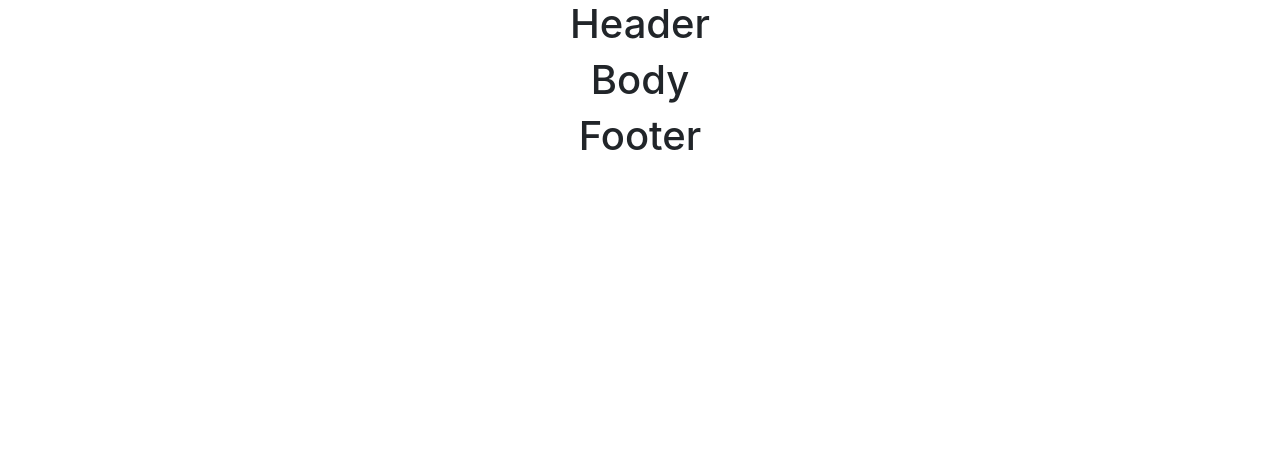
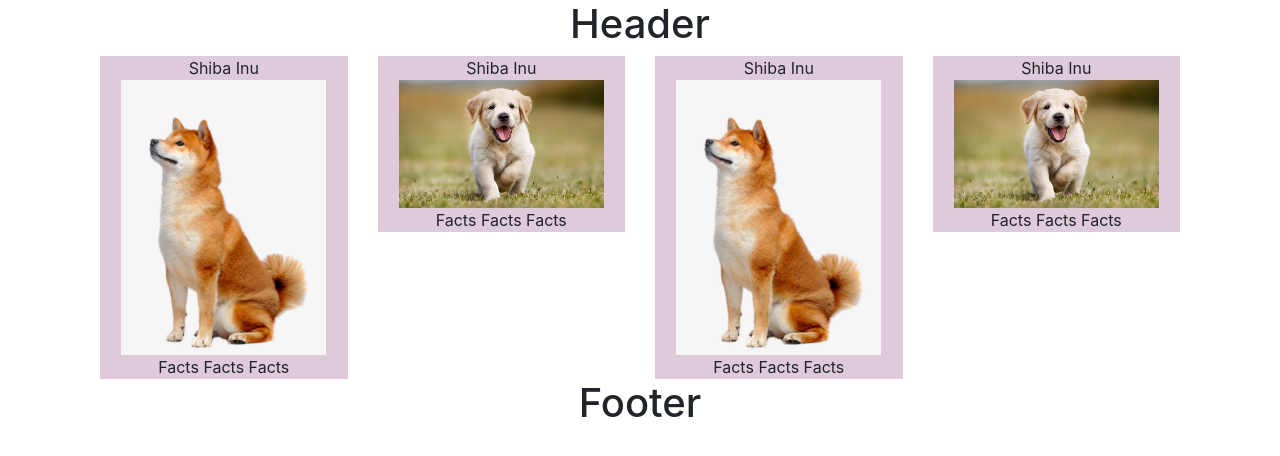
Before and after one commit to dangrt5/random-dogs, a React (Create React App) app: page / in a window 1280 px wide. Shown: the top 456 px of the page. Built offline with nearby package versions, Linux system fonts and the light colour scheme; no server answers.

Commit message:
Added Dog Info

```diff
--- /dev/null
+++ b/src/assets/dogFacts.css
@@ -0,0 +1,32 @@
+.individualCards {
+    background-color:#DECAD8;
+    display: flex;
+    justify-content: space-evenly;
+    flex-direction: column;
+    align-items: center;
+}
+
+.cardTitle {
+    height: 30px;
+    display: flex;
+    justify-content: center;
+    align-items: flex-end;
+}
+
+.cardImg {
+    object-fit: contain;
+    height: 300px;
+    width: 235PX;
+}
+
+.img {
+    background-size: contain;
+    height: 65%;
+    width: 100%;
+    background-repeat: no-repeat;
+}
+
+.cardFact {
+    height: 60px;
+
+}
--- a/src/components/App.js
+++ b/src/components/App.js
@@ -1,11 +1,12 @@
 import React, { Component } from 'react';
+import DogFacts from './dogFacts';
 
 class App extends Component {
   render() {
     return (
       <div className="container">
         <h1 className="text-center">Header</h1>
-        <h1 className="text-center">Body</h1>
+        <DogFacts/>
         <h1 className="text-center">Footer</h1>
       </div>
     );
--- /dev/null
+++ b/src/components/dogFacts.js
@@ -0,0 +1,60 @@
+import React, { Component } from 'react';
+import '../assets/dogFacts.css';
+import shibaInu from '../assets/images/shibainu.jpg';
+import goldie from '../assets/images/goldie.jpg';
+import axios from 'axios';
+
+class DogFacts extends Component {
+
+    componentDidMount = async ()=> {
+       await axios.get("https://dog.ceo/api/breeds/image/random/4").then( (resp) => {
+            console.log(resp);
+       } )
+    }
+
+    render() {
+        const imgStyle = {
+            backgroundImage: `url(${shibaInu})`,
+        }
+        const imgStyle1 = {
+            backgroundImage: `url(${goldie})`,
+        }
+        return (
+            <div className="container">
+                <div className="row">
+                    <div className="col-sm-12 col-md-6 col-lg-3">
+                        <div className=" individualCards">
+                            <div className="col-sm-12 text-center cardTitle">Shiba Inu</div>
+                            <img src={shibaInu} className="col-sm-12 cardImg"/>
+                            <div className="col-sm-12 text-center cardFact">Facts Facts Facts</div>
+                        </div>
+                    </div>
+                    <div className="col-sm-12 col-md-6 col-lg-3">
+                        <div className=" individualCards">
+                            <div className="col-sm-12 text-center cardTitle">Shiba Inu</div>
+                            <img src={goldie} className="col-sm-12 cardImg"/>
+                            <div className="col-sm-12 text-center cardFact">Facts Facts Facts</div>
+                        </div>
+                    </div>
+                    <div className="col-sm-12 col-md-6 col-lg-3">
+                        <div className=" individualCards">
+                            <div className="col-sm-12 text-center cardTitle">Shiba Inu</div>
+                            <img src={shibaInu} className="col-sm-12 cardImg"/>
+                            <div className="col-sm-12 text-center cardFact">Facts Facts Facts</div>
+                        </div>
+                    </div>
+                    <div className="col-sm-12 col-md-6 col-lg-3">
+                        <div className=" individualCards">
+                            <div className="col-sm-12 text-center cardTitle">Shiba Inu</div>
+                            <img src={goldie} className="col-sm-12 cardImg"/>
+                            <div className="col-sm-12 text-center cardFact">Facts Facts Facts</div>
+                        </div>
+                    </div>
+                </div>
+
+            </div>
+        )
+    }
+}
+
+export default DogFacts;
```
Also changed, not shown: src/assets/images/goldie.jpg (added), src/assets/images/shibainu.jpg (added).
